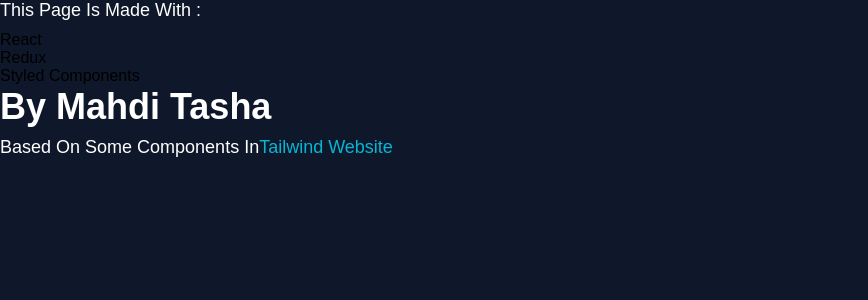
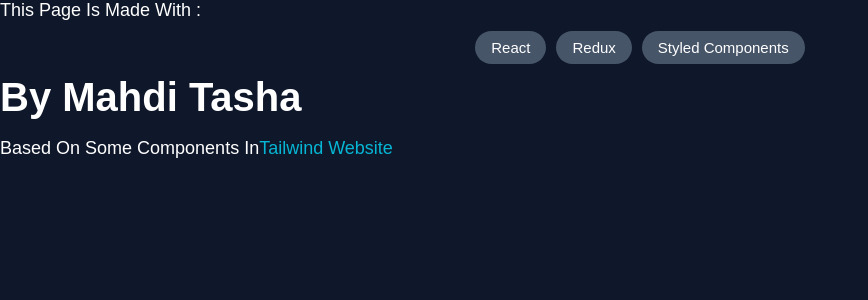
Before and after one commit to MohamadMahdi-Tasha/styled-components-react-app, a React (Create React App) app: page / in a window 1280 px wide. Shown: the top 300 px of the page, without its empty margins (0-868 px from the left). Built offline with nearby package versions, Linux system fonts and the light colour scheme; a web font is replaced by a local one.

Commit message:
added styles of list and list item components

```diff
--- a/src/components/styled/listComponent.styled.js
+++ b/src/components/styled/listComponent.styled.js
@@ -4,7 +4,11 @@ import styled from 'styled-components';
 
 // Creating List Styled Component
 const ListComponent = styled.ul`
-
+  display: flex;
+  align-items: center;
+  justify-content: center;
+  flex-wrap: wrap;
+  gap: 10px;
 `
 
 // Exporting 'ListComponent' Variable
--- a/src/components/styled/listItemComponent.styled.js
+++ b/src/components/styled/listItemComponent.styled.js
@@ -4,7 +4,15 @@ import styled from 'styled-components';
 
 // Creating List Item Styled Component
 const ListItemComponent = styled.li`
+  padding: .5rem 1rem;
+  background-color: ${({theme}) => theme.colors.slate600};
+  color: white;
+  border-radius: 10rem;
+  font-weight: 300;
+  font-size: 15px;
+  transition: .3s;
 
+  &:hover {background-color: ${({theme}) => theme.colors.slate400};}
 `
 
 // Exporting 'ListItemComponent' Variable
--- a/src/components/styled/textComponent.styled.js
+++ b/src/components/styled/textComponent.styled.js
@@ -8,6 +8,7 @@ const TextComponent = styled.h6`
     font-weight: ${({fontWeight}) => fontWeight};
     color: ${({color}) => color};
     margin-bottom: ${({marginBottom}) => `${marginBottom}px`};
+    margin-top: ${({marginTop}) => `${marginTop}px`};
 
     > a {color: ${({theme}) => theme.colors.cyan500};}
 `
--- a/src/components/topSideInfoComponent.js
+++ b/src/components/topSideInfoComponent.js
@@ -9,14 +9,14 @@ export default function TopSideInfoComponent() {
     // returning JSX
     return(
         <div>
-            <TextComponent fontSize={18} fontWeight={300} color={'white'} marginBottom={10}>This Page Is Made With :</TextComponent>
+            <TextComponent fontSize={18} fontWeight={300} color={'white'} marginTop={0} marginBottom={10}>This Page Is Made With :</TextComponent>
             <ListComponent>
                 <ListItemComponent>React</ListItemComponent>
                 <ListItemComponent>Redux</ListItemComponent>
                 <ListItemComponent>Styled Components</ListItemComponent>
             </ListComponent>
-            <TextComponent fontSize={36} fontWeight={900} color={'white'} marginBottom={10}>By Mahdi Tasha</TextComponent>
-            <TextComponent fontSize={18} fontWeight={300} color={'white'} marginBottom={10}>
+            <TextComponent fontSize={40} fontWeight={900} color={'white'} marginTop={10} marginBottom={18}>By Mahdi Tasha</TextComponent>
+            <TextComponent fontSize={18} fontWeight={300} color={'white'} marginTop={0} marginBottom={10}>
                 Based On Some Components In
                 <a target='_blank' href="https://www.tailwindcss.com">Tailwind Website</a>
             </TextComponent>
```
